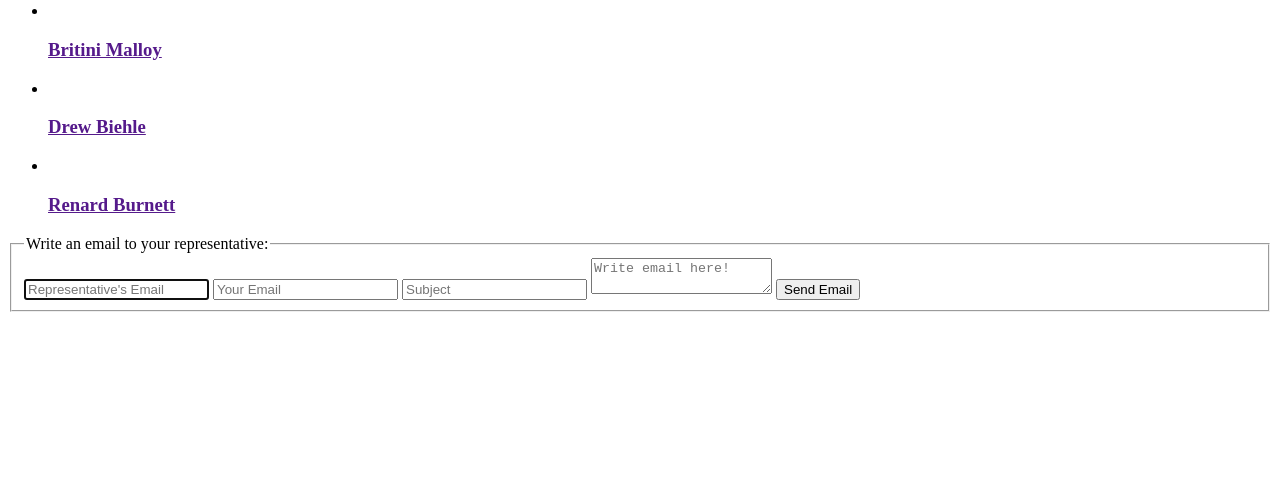
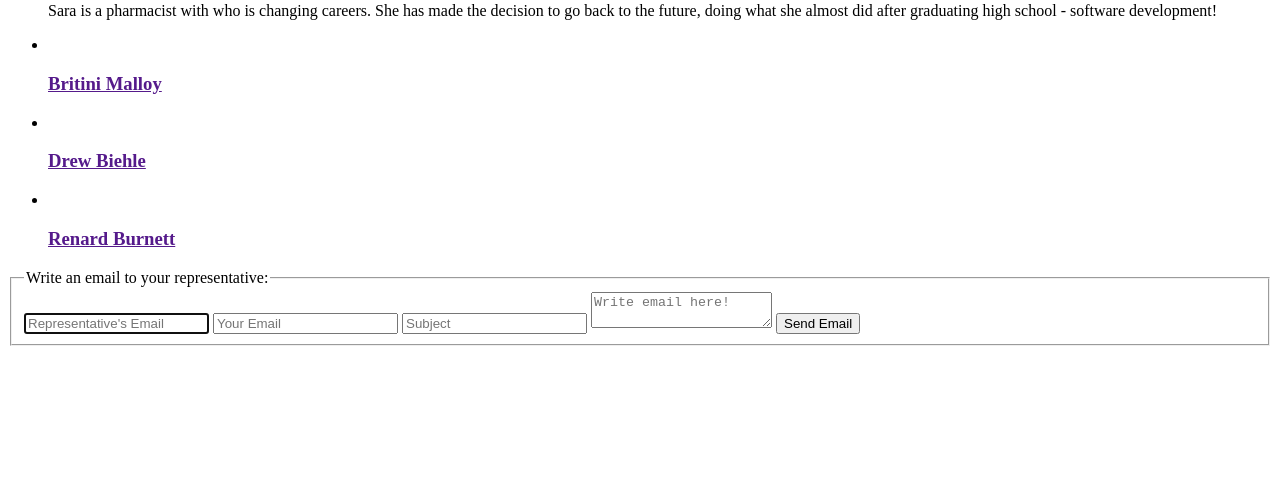
Before and after one commit to ByThePeople/ForThePeople, a website: page public/index.html in a window 1280 px wide. Shown: the part 302-800 px from the top of the page. Drawn offline with Linux system fonts and the light colour scheme.

Commit message:
Update #about-section with Sara's info

```diff
--- a/public/index.html
+++ b/public/index.html
@@ -32,7 +32,8 @@
         <li>
           <a href="https://www.linkedin.com/in/sara-jade/"><img scr="img/profilePicSara.jpg" alt="Sara Jade's Profile Picture"/>
           <h3>Sara Jade</h3></a>
-          <p></p>
+          <p>Sara is a pharmacist with who is changing careers. She has made the decision to go back to the future,
+            doing what she almost did after graduating high school - software development!</p>
         </li>
         <li>
           <a href=""><img scr="" alt=""/>
```
